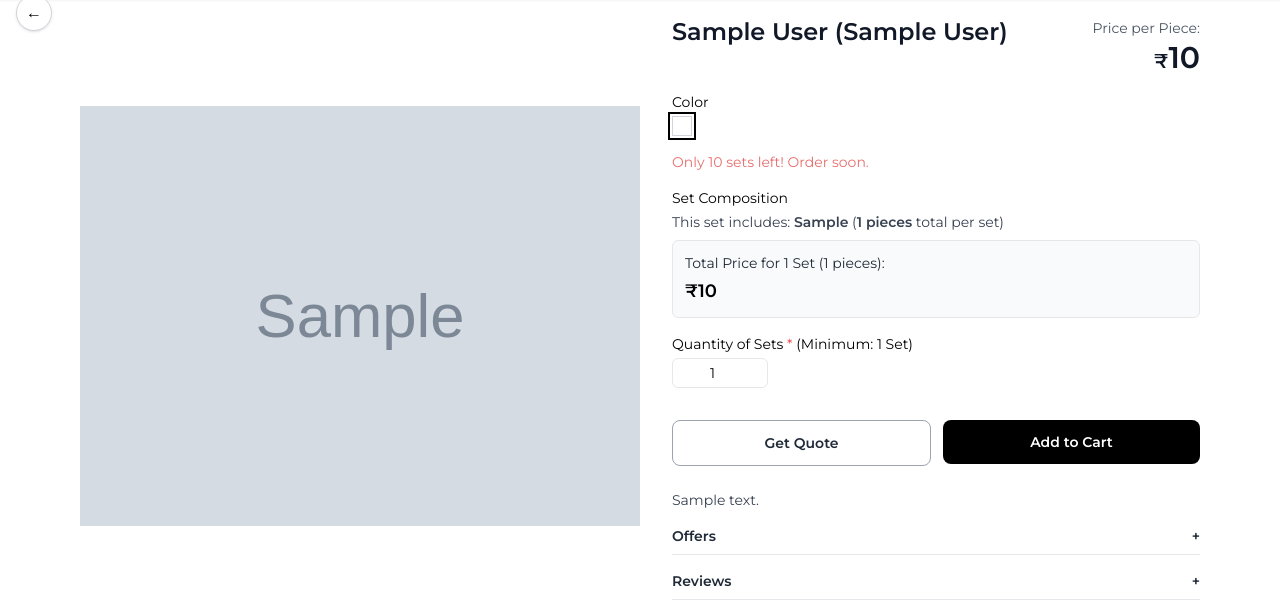
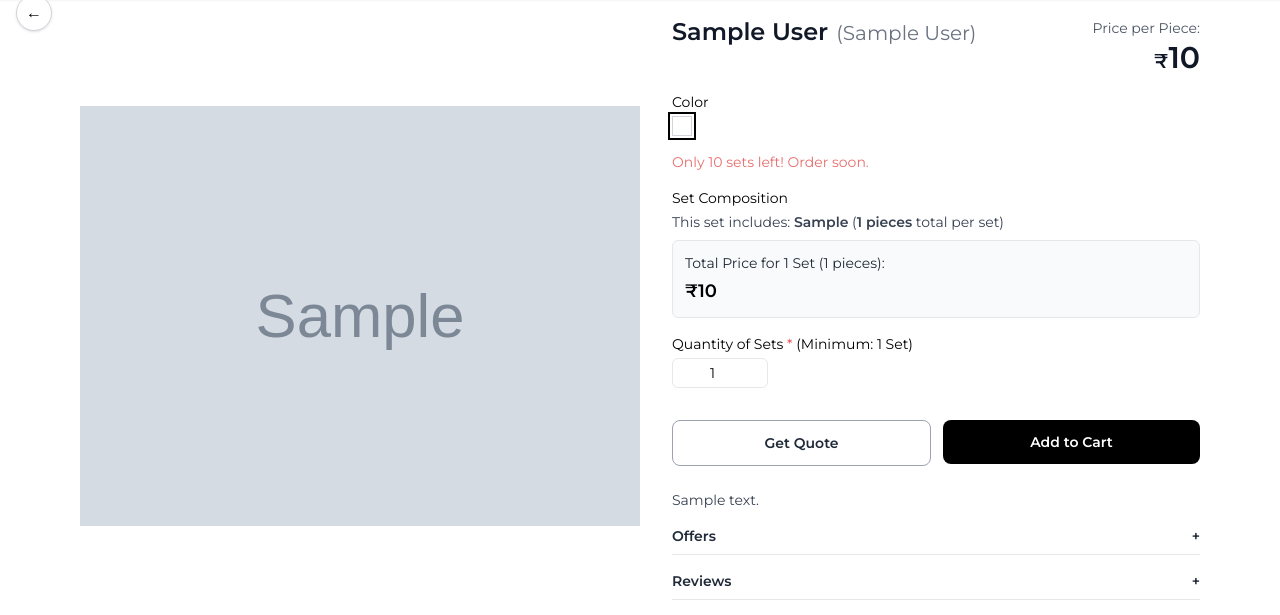
Before and after one commit to waseans/clauch-Clothing, a Django app: a page that uses clothingstore/user/templates/product_detail.html in a window 1280 px wide. Shown: the part 85-700 px from the top of the page. Run offline with Django 5.2, Linux system fonts and the light colour scheme; tables that the repository leaves empty hold one stand-in row (values such as "Sample post"); grey boxes marked "Sample" are stand-in pictures; some libraries are stand-ins or nearby versions.

Commit message:
changed the h1 of product detail page

```diff
--- a/clothingstore/user/templates/product_detail.html
+++ b/clothingstore/user/templates/product_detail.html
@@ -344,9 +344,18 @@
 
   <div class="md:w-1/2">
     <div class="flex justify-between items-start mb-4">
-      <h1 id="product-name-full" class="text-xl md:text-2xl font-semibold text-gray-900 w-2/3 leading-snug">
-        <span id="product-name-text">{{ product.name }}</span><span id="product-color-text">{% if primary_color.name %} ({{ primary_color.name }}){% endif %}</span>
-      </h1>
+<div class="flex flex-wrap items-baseline gap-2">
+    <h1 class="text-xl md:text-2xl font-semibold text-gray-900">
+        {{ product.name }}
+    </h1>
+
+    {% if primary_color.name %}
+    <span class="text-lg md:text-xl text-gray-500 font-medium">
+        ({{ primary_color.name }})
+    </span>
+    {% endif %}
+</div>
+
 
       <div class="text-right flex-shrink-0">
         <span class="text-sm text-gray-600">Price per Piece:</span>
```
